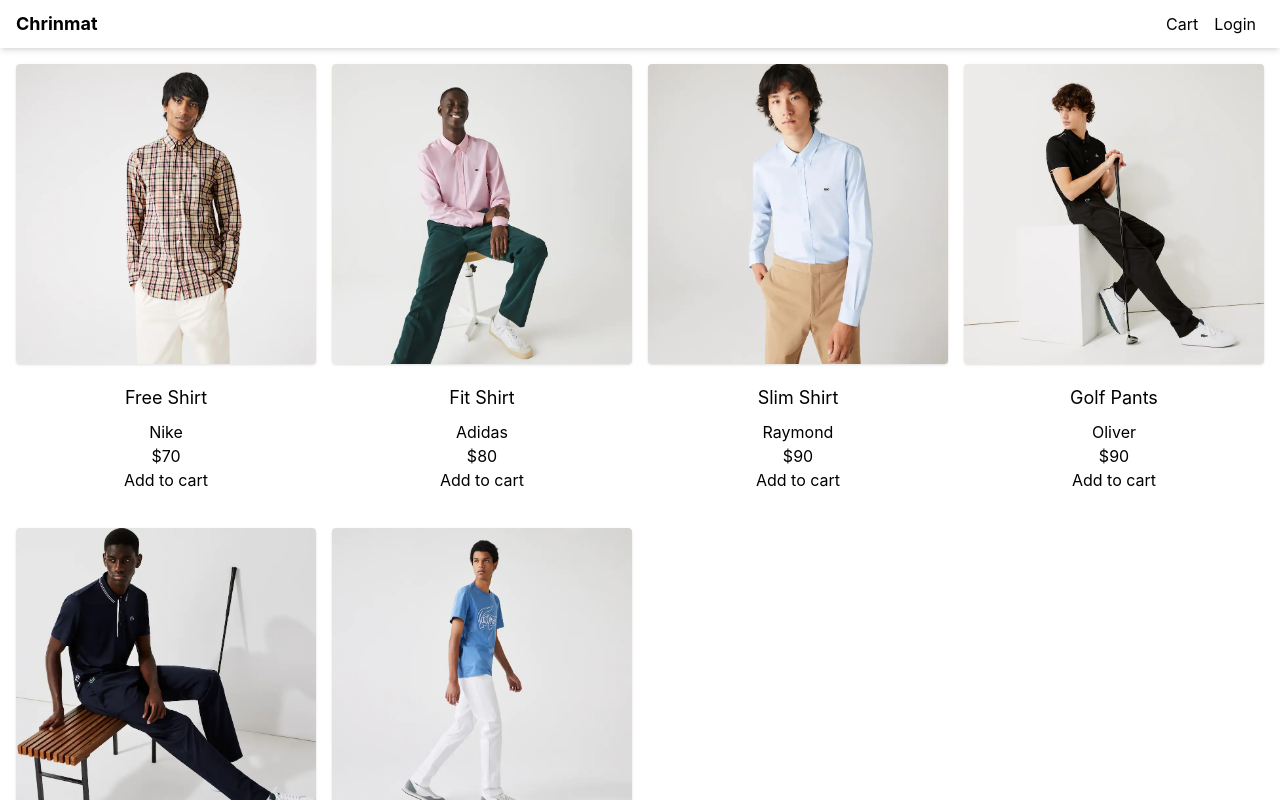
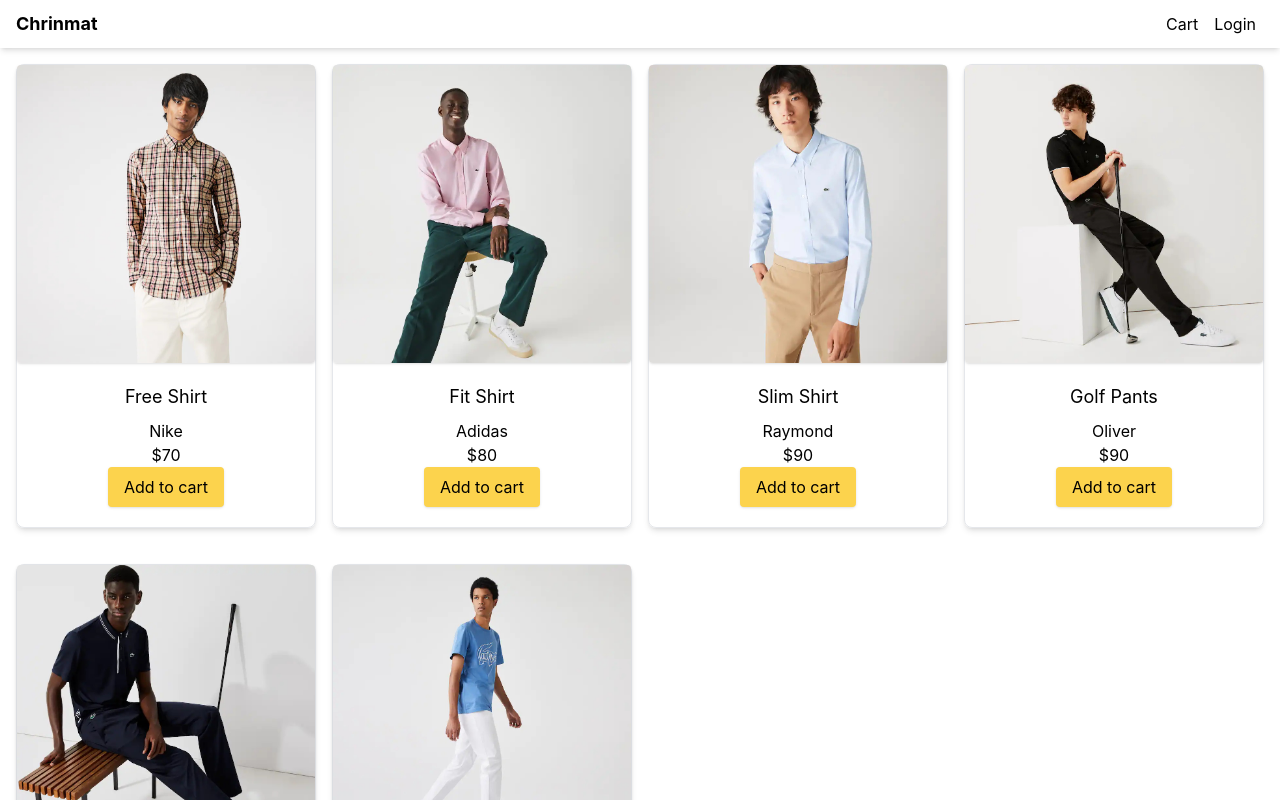
Before and after one commit to jacksonohallo/ecommerce, a Next.js app: page / in a window 1280 px wide. Shown: the top 800 px of the page. Built offline with nearby package versions, Linux system fonts and the light colour scheme.

Commit message:
feat: add cart button

```diff
--- a/pages/index.js
+++ b/pages/index.js
@@ -1,6 +1,6 @@
 
 import Layout from '../components/Layout'
-import ProductItem from '../components/ProducttItem'
+import ProductItem from '../components/ProductItem'
 import data from '../utilis/data'
 
 export default function Home() {
--- a/styles/globals.css
+++ b/styles/globals.css
@@ -27,3 +27,12 @@
     background: black;
   }
 }
+.card {
+@apply mb-5 block rounded-lg border border-gray-200 shadow-md;
+
+}
+
+.primary-button {
+
+  @apply rounded bg-amber-300 py-2 px-4 shadow outline-none hover:bg-amber-400 active:bg-amber-500
+}
```
Also changed, not shown: components/ProductItem.js (renamed from components/ProducttItem.js).
